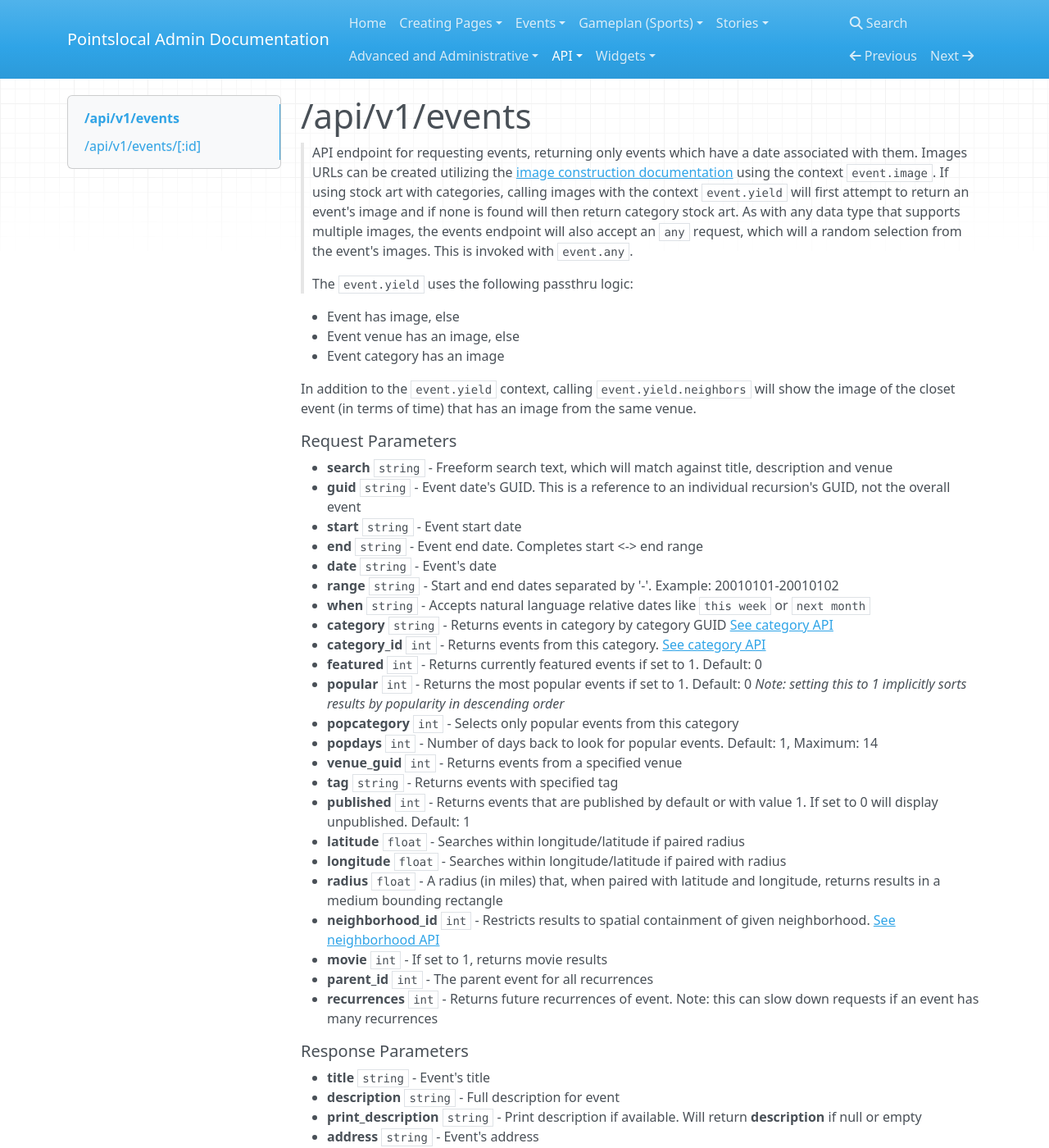
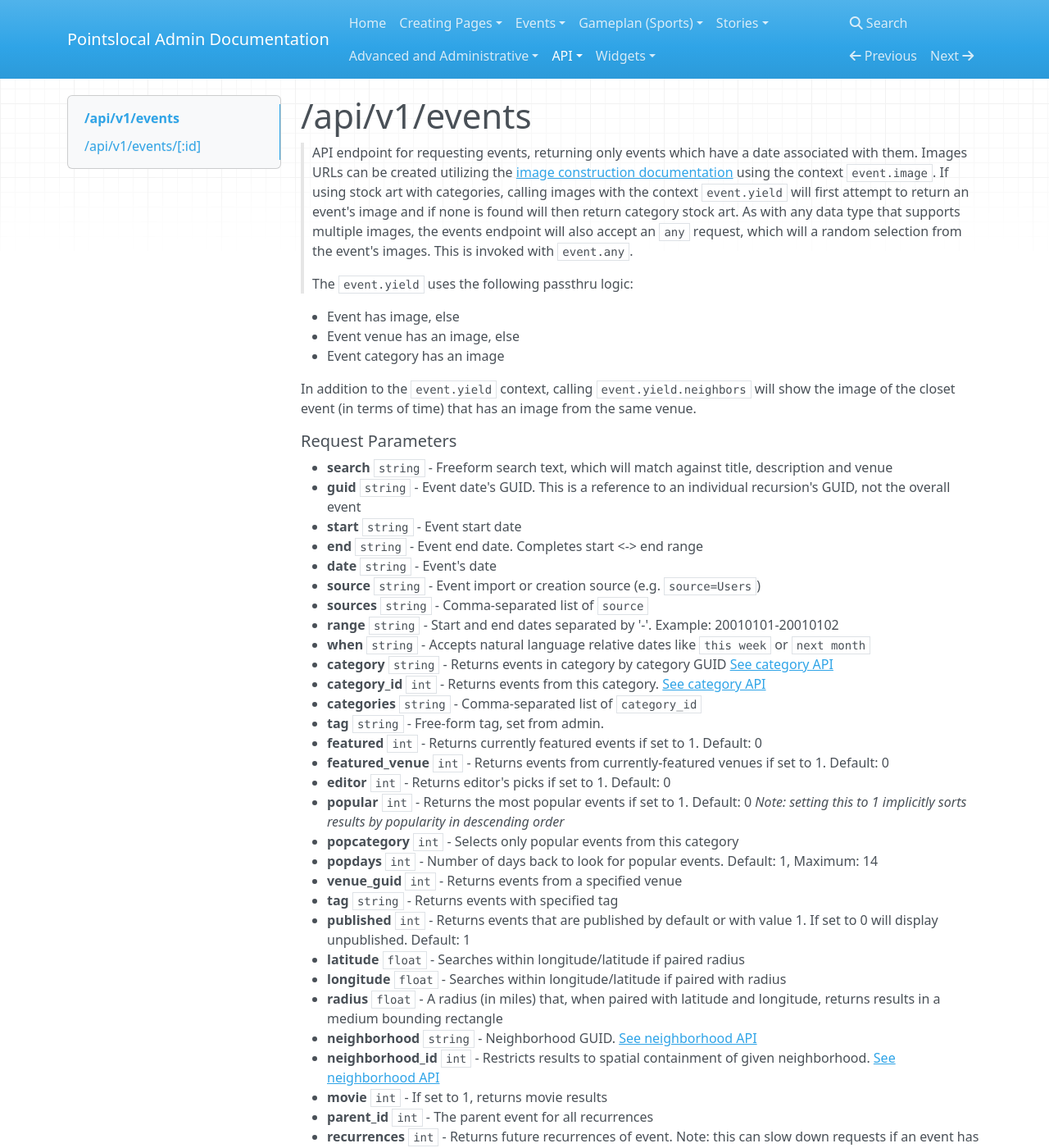
Before and after one commit to pointslocal/admin-docs, an MkDocs documentation site: the page built from docs/api_events_events.md, in a window 1280 px wide and 1400 px high. Shown: the whole window at 82% size. Built offline with MkDocs 1.6.1, drawn with Linux system fonts in a browser that asks for light colours; nearby versions of some CDN libraries; old or Windows-style settings are respelled for this version of MkDocs.

Commit message:
Updates /events endpoint request parameters

````diff
--- a/docs/api_events_events.md
+++ b/docs/api_events_events.md
@@ -16,11 +16,17 @@
 - **start** ```string``` - Event start date
 - **end** ```string``` - Event end date.  Completes start <-> end range
 - **date** ```string``` - Event's date
+- **source** ```string``` - Event import or creation source (e.g. ```source=Users```)
+- **sources** ```string``` - Comma-separated list of ```source```
 - **range** ```string``` - Start and end dates separated by '-'.  Example: 20010101-20010102
 - **when** ```string``` - Accepts natural language relative dates like ```this week``` or ```next month```
 - **category** ```string``` - Returns events in category by category GUID [See category API](api_events_categories.md)
 - **category_id** ```int``` - Returns events from this category. [See category API](api_events_categories.md)
+- **categories** ```string``` - Comma-separated list of ```category_id```
+- **tag** ```string``` - Free-form tag, set from admin.
 - **featured** ```int``` - Returns currently featured events if set to 1. Default: 0
+- **featured_venue** ```int``` - Returns events from currently-featured venues if set to 1.  Default: 0
+- **editor** ```int``` - Returns editor's picks if set to 1. Default: 0
 - **popular** ```int``` - Returns the most popular events if set to 1.  Default: 0 *Note: setting this to 1 implicitly sorts results by popularity in descending order*
 - **popcategory** ```int``` - Selects only popular events from this category
 - **popdays** ```int``` - Number of days back to look for popular events.  Default: 1, Maximum: 14
@@ -30,6 +36,7 @@
 - **latitude** ```float``` - Searches within longitude/latitude if paired radius
 - **longitude** ```float``` - Searches within longitude/latitude if paired with radius
 - **radius** ```float``` - A radius (in miles) that, when paired with latitude and longitude, returns results in a medium bounding rectangle
+- **neighborhood** ```string``` - Neighborhood GUID. [See neighborhood API](api_places_neighborhoods.md)
 - **neighborhood_id** ```int``` - Restricts results to spatial containment of given neighborhood.  [See neighborhood API](api_places_neighborhoods.md)
 - **movie** ```int``` - If set to 1, returns movie results
 - **parent_id** ```int``` - The parent event for all recurrences
````
